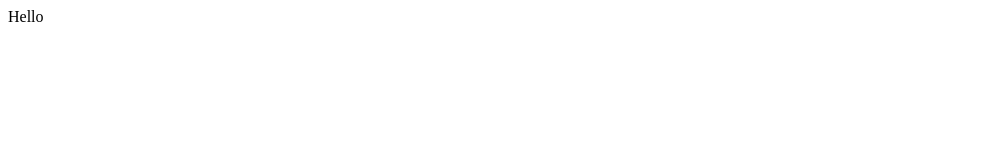
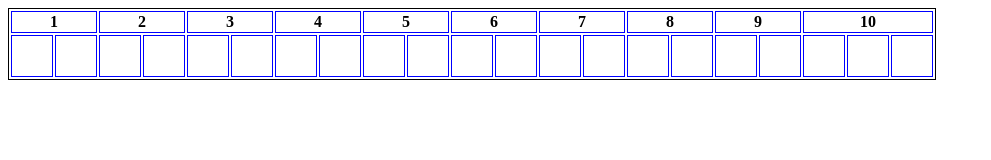
Before and after one commit to mal10c/gutter-calc, a website: page index.html in a window 1280 px wide. Shown: the whole page, without its empty margins (0-991 px from the left). Drawn offline with Linux system fonts and the light colour scheme.

Commit message:
A table has been added to represent all 10 frames.  A click event fires when the user clicks a point cell (lower row in the table).

```diff
--- a/index.html
+++ b/index.html
@@ -1,9 +1,83 @@
 <!DOCTYPE HTML>
 <html>
 
-	<body>
+	<head>
 
-		Hello
+		<style type="text/css">
+
+			table {
+				border: 1px solid black;
+			}
+
+			.frameHeaderCell {
+				border: 1px solid blue;
+				text-align: center;
+				font-weight: bold;
+			}
+
+			.pointCell {
+				border: 1px solid blue;
+				padding: 20px;
+			}
+
+		</style>
+
+		<script language="javascript">
+
+			function on_load ( )
+			{
+
+				var pointCellElements = document.querySelectorAll(".pointCell");
+
+				pointCellElements.forEach(function(pointCell) {
+
+					pointCell.addEventListener("click", function() {
+
+						point_cell_clicked ( this );
+
+					});
+
+				});
+
+			}
+
+			function point_cell_clicked ( pointCell )
+			{
+				console.log ( "ID", pointCell.id );
+			}
+
+		</script>
+
+	</head>
+
+	<body onload="on_load();">
+
+		<table>
+			<tr>
+				<td class="frameHeaderCell" colspan="2">1</td>
+				<td class="frameHeaderCell" colspan="2">2</td>
+				<td class="frameHeaderCell" colspan="2">3</td>
+				<td class="frameHeaderCell" colspan="2">4</td>
+				<td class="frameHeaderCell" colspan="2">5</td>
+				<td class="frameHeaderCell" colspan="2">6</td>
+				<td class="frameHeaderCell" colspan="2">7</td>
+				<td class="frameHeaderCell" colspan="2">8</td>
+				<td class="frameHeaderCell" colspan="2">9</td>
+				<td class="frameHeaderCell" colspan="3">10</td>
+			</tr>
+			<tr>
+				<td class="pointCell" id="00"></td><td class="pointCell" id="01"></td>
+				<td class="pointCell" id="10"></td><td class="pointCell" id="11"></td>
+				<td class="pointCell" id="20"></td><td class="pointCell" id="21"></td>
+				<td class="pointCell" id="30"></td><td class="pointCell" id="31"></td>
+				<td class="pointCell" id="40"></td><td class="pointCell" id="41"></td>
+				<td class="pointCell" id="50"></td><td class="pointCell" id="51"></td>
+				<td class="pointCell" id="60"></td><td class="pointCell" id="61"></td>
+				<td class="pointCell" id="70"></td><td class="pointCell" id="71"></td>
+				<td class="pointCell" id="80"></td><td class="pointCell" id="81"></td>
+				<td class="pointCell" id="90"></td><td class="pointCell" id="91"></td><td class="pointCell" id="92"></td>
+			</tr>
+		</table>
 
 	</body>
 
--- a/main.js
+++ b/main.js
@@ -8,8 +8,9 @@ var mainWindow = null;
 app.on('ready', function() {
     mainWindow = new BrowserWindow({
         height: 600,
-        width: 800
+        width: 1600
     });
 
     mainWindow.loadURL('file://' + __dirname + '/index.html');
+    mainWindow.webContents.openDevTools();
 });
```
